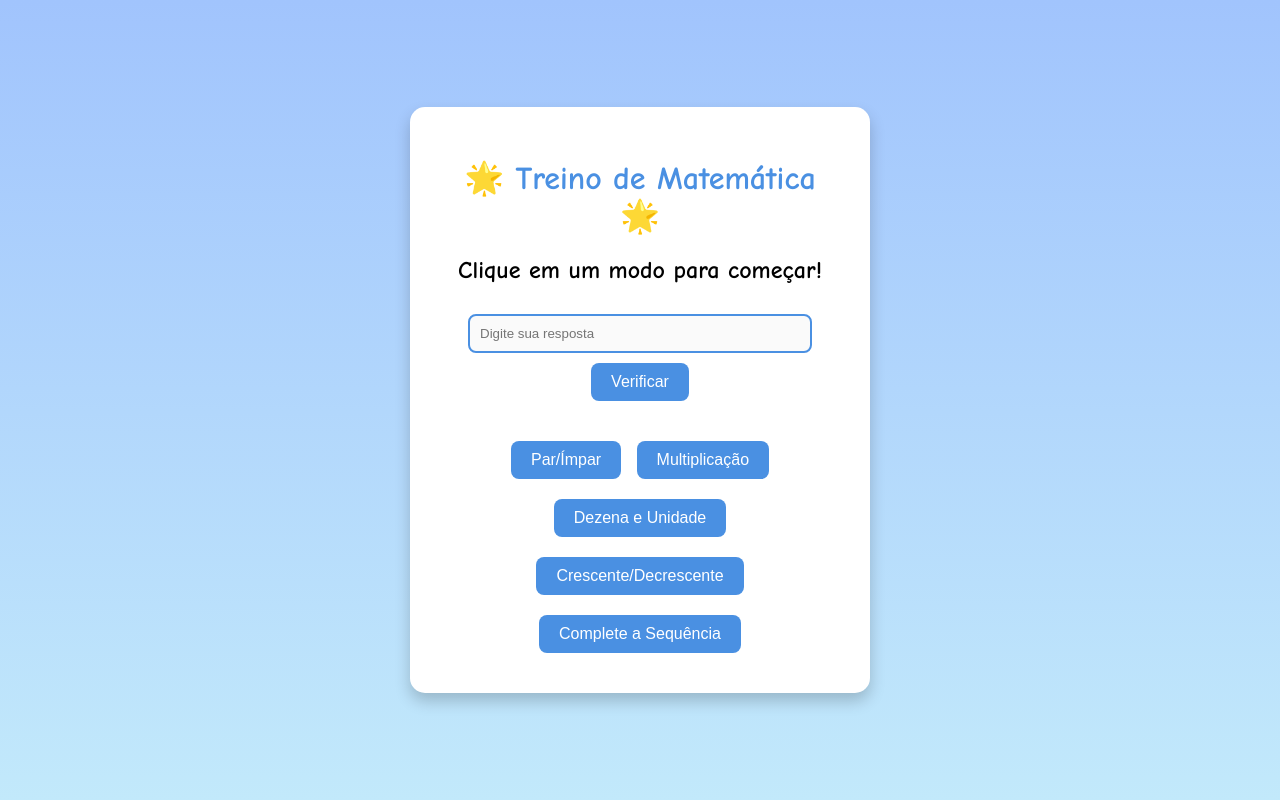
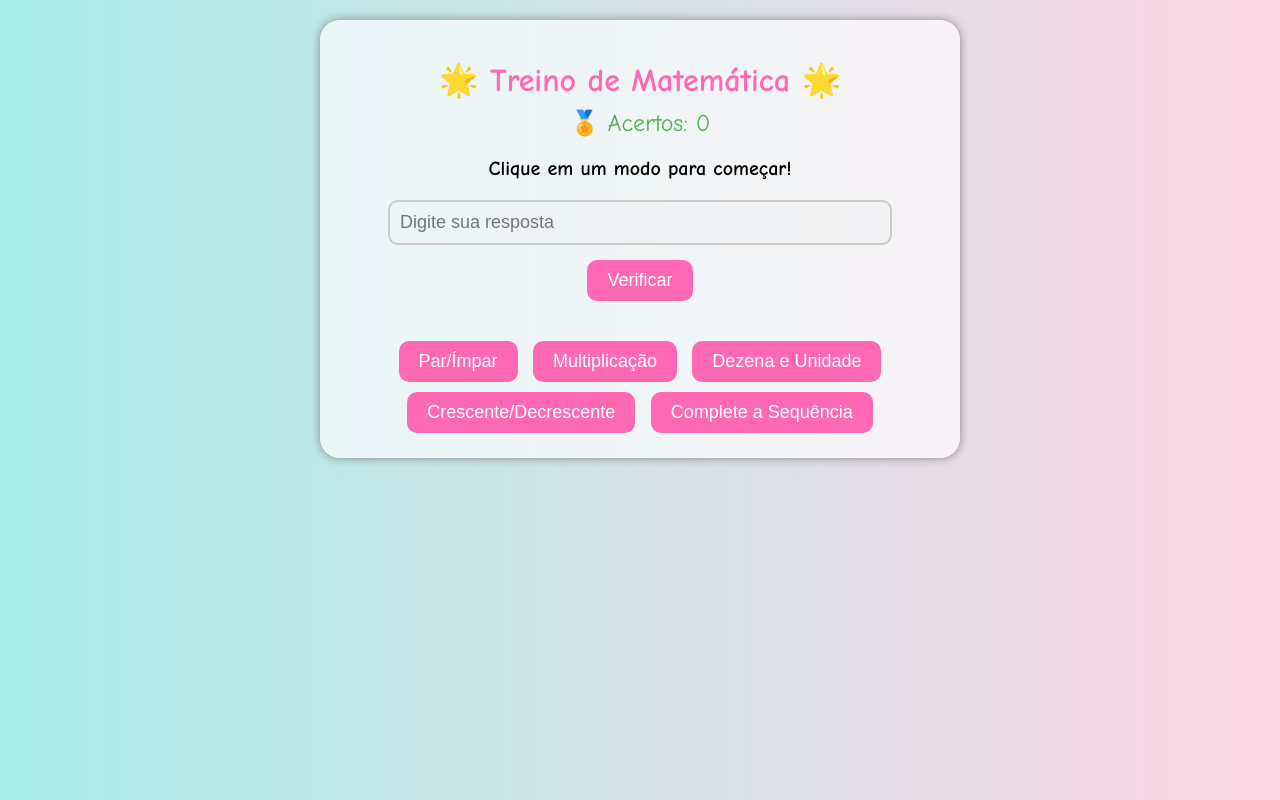
Before and after one commit to Rafaelfs1/site-de-pratica-de-contas, a plain HTML site: page index.html in a window 1280 px wide. Drawn offline with Linux system fonts and the light colour scheme.

Commit message:
nova versão

```diff
--- a/index.html
+++ b/index.html
@@ -9,6 +9,8 @@
 <body>
     <div class="container">
         <h1>🌟 Treino de Matemática 🌟</h1>
+
+        <div id="score">🏅 Acertos: 0</div>
 
         <div class="game">
             <h2 id="question">Clique em um modo para começar!</h2>
@@ -28,6 +30,6 @@
         </div>
     </div>
 
-    <script src="main.js"></script>
+    <script src="script.js"></script>
 </body>
 </html>
--- a/main.js
+++ b/main.js
@@ -3,6 +3,8 @@ let currentNumber1 = 0;
 let currentNumber2 = 0;
 let currentList = [];
 let missingNumber = 0;
+let currentModeOrder = "";
+let score = 0;
 
 // Começar Par/Ímpar
 function startEvenOdd() {
@@ -43,9 +45,9 @@ function startOrder() {
 function startSequence() {
     currentMode = "sequence";
     let start = Math.floor(Math.random() * 50);
-    let step = Math.floor(Math.random() * 5) + 1; // passo de 1 a 5
-    currentList = [start, start + step, start + 2*step];
-    missingNumber = start + 3*step;
+    let step = Math.floor(Math.random() * 5) + 1;
+    currentList = [start, start + step, start + 2 * step];
+    missingNumber = start + 3 * step;
     document.getElementById('question').textContent = `Complete a sequência: ${currentList.join(", ")}, ___`;
     prepareInput();
 }
@@ -56,6 +58,23 @@ function prepareInput() {
     document.getElementById('feedback').textContent = "";
     document.getElementById('answer').disabled = false;
     document.getElementById('checkBtn').disabled = false;
+}
+
+// Atualizar placar
+function updateScore() {
+    document.getElementById('score').textContent = `🏅 Acertos: ${score}`;
+}
+
+// Frases aleatórias de incentivo
+function getRandomSuccessMessage() {
+    const messages = [
+        "Muito bem! 🎉",
+        "Você é incrível! 🚀",
+        "Continue assim! 🌈",
+        "Show de bola! ⚡",
+        "Mandou bem! 🏆"
+    ];
+    return messages[Math.floor(Math.random() * messages.length)];
 }
 
 // Verificar resposta
@@ -91,10 +110,12 @@ document.getElementById('checkBtn').addEventListener('click', function() {
     }
 
     if (correct) {
-        document.getElementById('feedback').textContent = "✅ Resposta Correta!";
+        score++;
+        updateScore();
+        document.getElementById('feedback').textContent = getRandomSuccessMessage();
         document.getElementById('feedback').className = "correct";
     } else {
-        document.getElementById('feedback').textContent = "❌ Tente novamente!";
+        document.getElementById('feedback').textContent = "❌ Ops! Tente outra vez!";
         document.getElementById('feedback').className = "incorrect";
     }
 });
--- a/style.css
+++ b/style.css
@@ -1,66 +1,74 @@
 body {
     font-family: 'Comic Sans MS', cursive, sans-serif;
-    background: linear-gradient(#a1c4fd, #c2e9fb);
+    background: linear-gradient(to right, #a8edea, #fed6e3);
+    text-align: center;
     margin: 0;
-    padding: 0;
-    height: 100vh;
-    display: flex;
-    justify-content: center;
-    align-items: center;
+    padding: 20px;
 }
 
 .container {
-    background: #fff;
-    padding: 30px;
-    border-radius: 15px;
-    box-shadow: 0 8px 16px rgba(0,0,0,0.2);
-    text-align: center;
-    width: 90%;
-    max-width: 400px;
+    max-width: 600px;
+    margin: auto;
+    background: #ffffffaa;
+    padding: 20px;
+    border-radius: 20px;
+    box-shadow: 0 0 10px #888;
 }
 
 h1 {
-    color: #4a90e2;
+    color: #ff69b4;
+    margin-bottom: 10px;
 }
 
-.game {
+#score {
+    font-size: 24px;
+    margin-bottom: 20px;
+    color: #4caf50;
+}
+
+.game h2 {
+    font-size: 20px;
     margin: 20px 0;
 }
 
 input[type="text"] {
     padding: 10px;
     width: 80%;
-    border-radius: 8px;
-    border: 2px solid #4a90e2;
-    margin-top: 10px;
+    font-size: 18px;
+    border-radius: 10px;
+    border: 2px solid #ccc;
+    margin-bottom: 10px;
 }
 
 button {
-    background-color: #4a90e2;
+    padding: 10px 20px;
+    font-size: 18px;
+    border-radius: 10px;
+    border: none;
+    background-color: #ff69b4;
     color: white;
-    border: none;
-    padding: 10px 20px;
-    margin: 10px 5px;
-    border-radius: 8px;
+    margin: 5px;
     cursor: pointer;
-    font-size: 1em;
+    transition: background 0.3s;
 }
 
 button:hover {
-    background-color: #357ABD;
+    background-color: #ff1493;
 }
 
 #feedback {
-    font-size: 1.2em;
-    margin-top: 10px;
+    font-size: 22px;
+    margin-top: 15px;
 }
 
 .correct {
-    color: green;
-    font-weight: bold;
+    color: #4caf50;
 }
 
 .incorrect {
-    color: red;
-    font-weight: bold;
+    color: #f44336;
 }
+
+.buttons {
+    margin-top: 30px;
+}
```
